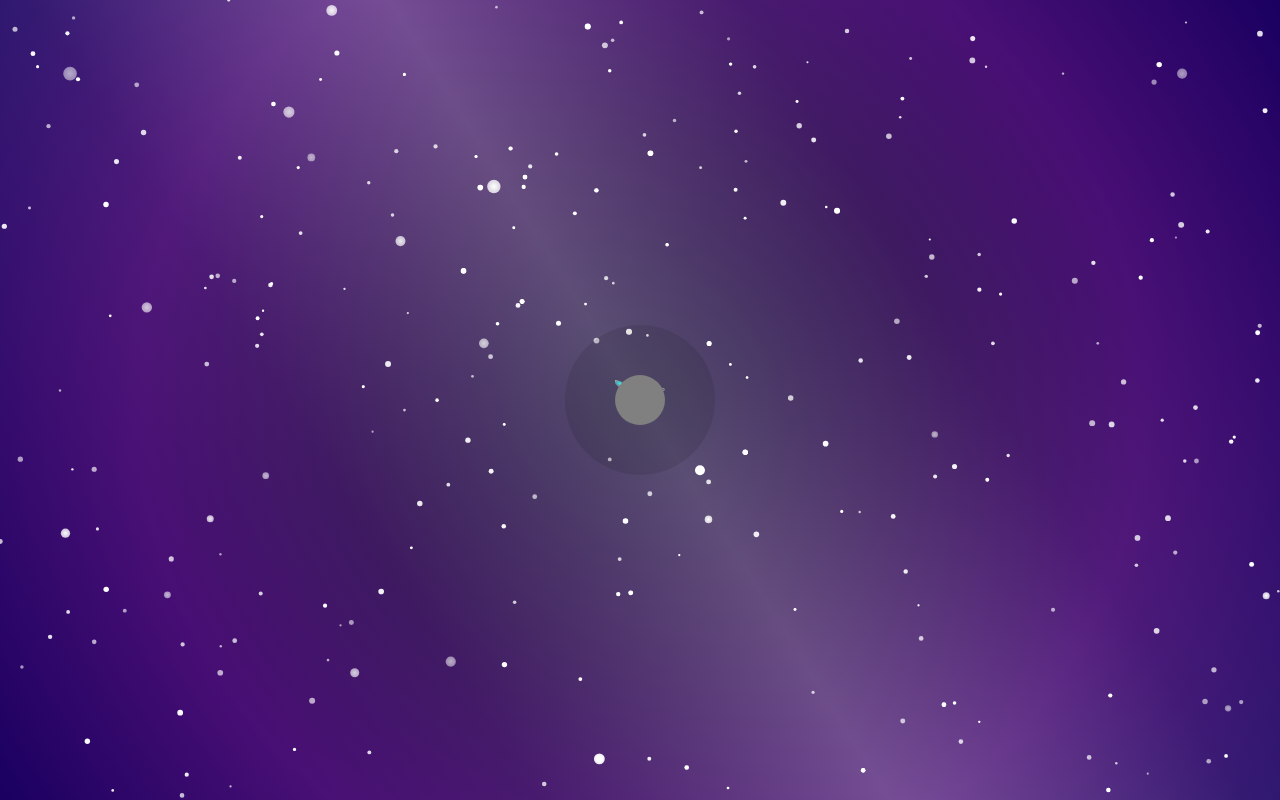
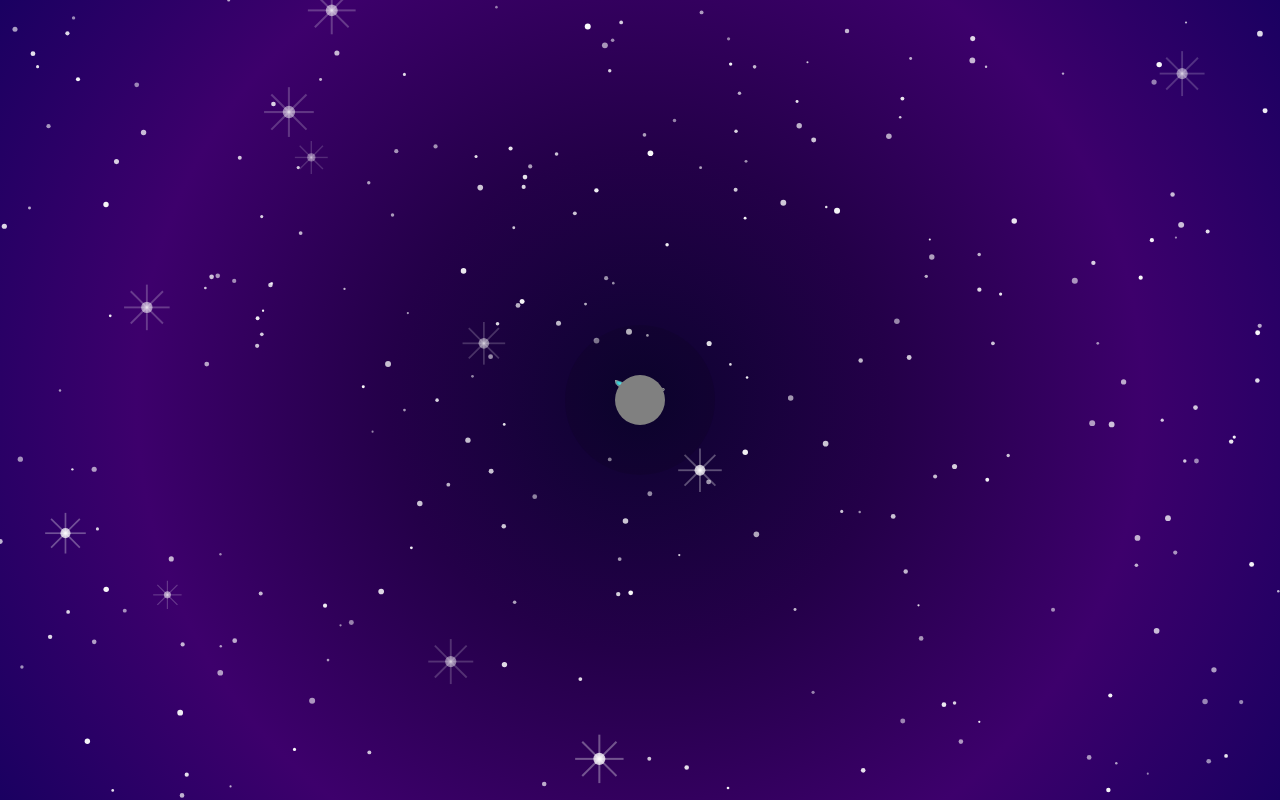
Before and after one commit to ungthanhnhan/game, a plain HTML site: page index.html in a window 1280 px wide. Drawn offline with Linux system fonts and the light colour scheme; animation ran at ten frames a second.

Commit message:
Update index.html

```diff
--- a/index.html
+++ b/index.html
@@ -47,9 +47,9 @@
 
         #joystick-container {
             position: absolute;
-            top: 50%;
+            bottom: 50%;
             left: 50%;
-            transform: translate(-50%, -50%);
+            transform: translate(-50%, 50%);
             width: 150px;
             height: 150px;
             background: rgba(0, 0, 0, 0.1);
@@ -65,7 +65,7 @@
             height: 50px;
             background-color: gray;
             border-radius: 50%;
-            position: relative;
+            position: absolute;
             transition: left 0.1s, top 0.1s;
         }
     </style>
@@ -84,7 +84,7 @@
         const stars = [];
         const glowingStars = [];
         const maxSmallStars = Math.random() * 150 + 100;
-        const maxGlowingStars = Math.random() * 20 + 10;
+        const maxGlowingStars = Math.random() * 10 + 5;
 
         function resizeCanvas() {
             canvas.width = window.innerWidth;
@@ -110,7 +110,7 @@
             return {
                 x: Math.random() * canvas.width,
                 y: Math.random() * canvas.height,
-                radius: Math.random() * 4 + 3,
+                radius: Math.random() * 5 + 3,
                 opacity: Math.random() * 0.5 + 0.5,
             };
         }
@@ -125,17 +125,6 @@
 
         function drawBackground() {
             ctx.clearRect(0, 0, canvas.width, canvas.height);
-
-            // Draw glow beam
-            const gradient = ctx.createLinearGradient(canvas.width, 0, 0, canvas.height);
-            gradient.addColorStop(0, "rgba(255, 255, 255, 0)");
-            gradient.addColorStop(0.3, "rgba(255, 255, 255, 0.1)");
-            gradient.addColorStop(0.5, "rgba(255, 255, 255, 0.3)");
-            gradient.addColorStop(0.7, "rgba(255, 255, 255, 0.1)");
-            gradient.addColorStop(1, "rgba(255, 255, 255, 0)");
-            ctx.fillStyle = gradient;
-            ctx.globalCompositeOperation = "lighter";
-            ctx.fillRect(0, 0, canvas.width, canvas.height);
 
             // Draw small stars
             stars.forEach((star) => {
@@ -168,6 +157,20 @@
                 ctx.arc(star.x, star.y, star.radius, 0, Math.PI * 2);
                 ctx.fillStyle = gradient;
                 ctx.fill();
+
+                // Add glowing rays
+                ctx.save();
+                ctx.translate(star.x, star.y);
+                ctx.strokeStyle = `rgba(255, 255, 255, ${star.opacity / 3})`;
+                ctx.lineWidth = star.radius / 3;
+                for (let i = 0; i < 8; i++) {
+                    ctx.beginPath();
+                    ctx.moveTo(0, 0);
+                    ctx.lineTo(0, star.radius * 4);
+                    ctx.stroke();
+                    ctx.rotate(Math.PI / 4);
+                }
+                ctx.restore();
             });
         }
 
```
